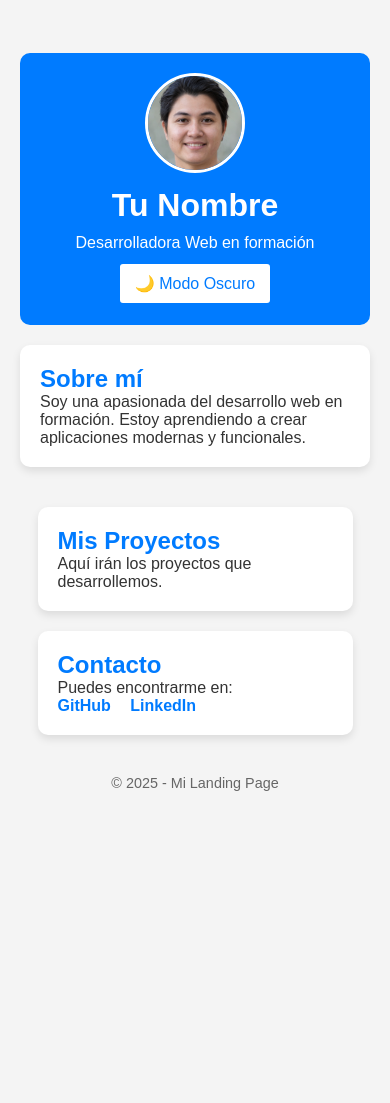
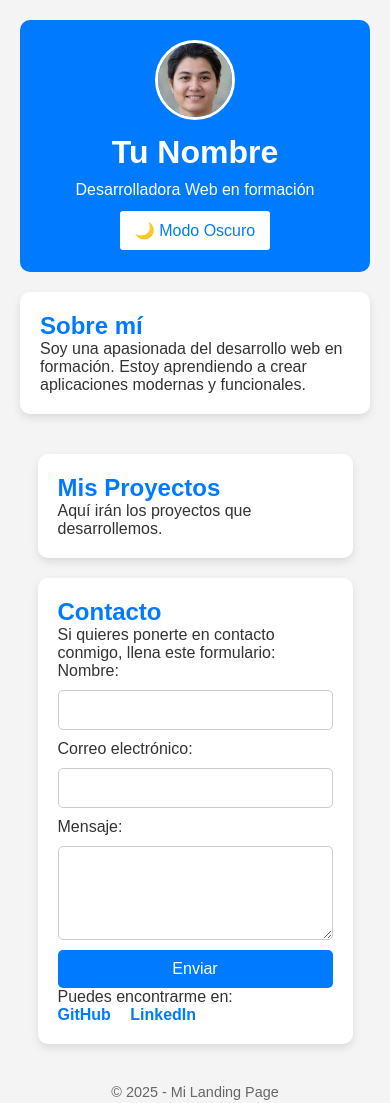
Before and after one commit to LadyProfesional/mi-landing-page, a plain HTML site: page index.html in a window 390 px wide. Before the commit the page ends 844 px from the top, so only its background shows below. Drawn offline with Linux system fonts and the light colour scheme.

Commit message:
Mejoras en diseño y formulario de contacto

```diff
--- a/index.html
+++ b/index.html
@@ -28,6 +28,24 @@
 
         <section id="contacto">
             <h2>Contacto</h2>
+            <p>Si quieres ponerte en contacto conmigo, llena este formulario:</p>
+
+            <form id="formulario-contacto">
+                <label for="nombre">Nombre:</label>
+                <input type="text" id="nombre" name="nombre" required>
+
+                <label for="email">Correo electrónico:</label>
+                <input type="email" id="email" name="email" required>
+
+                <label for="mensaje">Mensaje:</label>
+                <textarea id="mensaje" name="mensaje" rows="4" required></textarea>
+
+                <button type="submit">Enviar</button>
+            </form>
+
+            <p id="mensaje-exito" style="display: none; color: green; margin-top: 10px;">
+                ✅ ¡Mensaje enviado con éxito!
+            </p>
             <p>Puedes encontrarme en:</p>
             <ul>
                 <li><a href="https://github.com/TU-USUARIO" target="_blank">GitHub</a></li>
--- a/script.js
+++ b/script.js
@@ -27,3 +27,17 @@ function activarModoClaro() {
     modoBtn.textContent = "🌙 Modo Oscuro";
     localStorage.setItem("modo", "claro"); // Guardar preferencia en localStorage
 }
+// Seleccionar el formulario y el mensaje de éxito
+const formulario = document.getElementById("formulario-contacto");
+const mensajeExito = document.getElementById("mensaje-exito");
+
+// Manejar el envío del formulario
+formulario.addEventListener("submit", function(event) {
+    event.preventDefault(); // Evita que la página se recargue
+
+    // Simular envío (en un futuro aquí podríamos conectar con un backend)
+    setTimeout(() => {
+        mensajeExito.style.display = "block"; // Mostrar mensaje de éxito
+        formulario.reset(); // Limpiar el formulario
+    }, 1000); // Simulación de espera
+});
--- a/styles.css
+++ b/styles.css
@@ -130,11 +130,13 @@ footer {
     border: 2px solid #007bff;
     border-radius: 5px;
     transition: all 0.3s ease;
+    transition: background-color 0.3s, color 0.3s, transform 0.2s;
 }
 
 #modo-btn:hover {
     background-color: #007bff;
     color: white;
+    transform: scale(1.05); /* Hace que el botón crezca un poco */
 }
 
 /* Modo oscuro */
@@ -180,3 +182,95 @@ footer {
 #sobre-mi h2 {
     color: #007bff;
 }
+
+/* Animación de entrada para el header */
+@keyframes fadeIn {
+    from {
+        opacity: 0;
+        transform: translateY(-20px);
+    }
+    to {
+        opacity: 1;
+        transform: translateY(0);
+    }
+}
+
+header {
+    animation: fadeIn 1s ease-in-out;
+}
+
+/* Animación de aparición */
+@keyframes slideUp {
+    from {
+        opacity: 0;
+        transform: translateY(30px);
+    }
+    to {
+        opacity: 1;
+        transform: translateY(0);
+    }
+}
+
+section {
+    opacity: 0; /* Inicialmente invisible */
+    transform: translateY(30px);
+    animation: slideUp 1s ease-in-out forwards;
+}
+
+/* Hacer que cada sección aparezca en tiempos diferentes */
+#sobre-mi { animation-delay: 0.5s; }
+#proyectos { animation-delay: 1s; }
+#contacto { animation-delay: 1.5s; }
+
+/* Estilo del formulario */
+form {
+    display: flex;
+    flex-direction: column;
+    gap: 10px;
+    max-width: 400px;
+    margin: 0 auto;
+}
+
+input, textarea {
+    width: 100%;
+    padding: 10px;
+    border: 1px solid #ccc;
+    border-radius: 5px;
+    font-size: 1rem;
+}
+
+button {
+    background-color: #007bff;
+    color: white;
+    border: none;
+    padding: 10px;
+    cursor: pointer;
+    font-size: 1rem;
+    border-radius: 5px;
+    transition: background-color 0.3s;
+}
+
+button:hover {
+    background-color: #0056b3;
+}
+/* Estilos para pantallas pequeñas (móviles) */
+@media (max-width: 600px) {
+    header {
+        padding: 20px;
+    }
+
+    .perfil {
+        width: 80px;
+        height: 80px;
+    }
+
+    main {
+        max-width: 90%;
+    }
+
+    section {
+        padding: 15px;
+    }
+
+    form {
+        max
```
